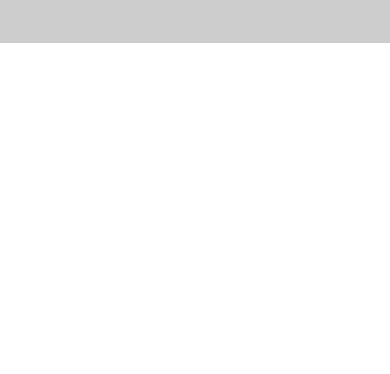
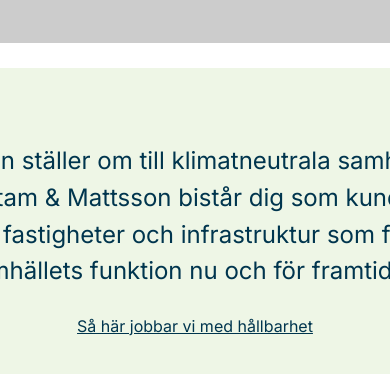
Before and after one commit to Aswinstadx/Egestam_Mattsson_3, a React (Create React App) app in the folder frontend/: page / in a window 390 px wide. Shown: the part 794-1168 px from the top of the page. Before the commit the page ends 923 px from the top, so only its background shows below. Built offline with nearby package versions, Linux system fonts and the light colour scheme.

Commit message:
green card in mob view done

```diff
--- a/frontend/src/Screens/HomeScreen.jsx
+++ b/frontend/src/Screens/HomeScreen.jsx
@@ -63,7 +63,7 @@
           </>
         )}
 
-        {/* <Section3 /> */}
+        <Section3 />
         {/* <Section4 /> */}
         {/* <Section5 /> */}
         {/* <Section6 /> */}
--- a/frontend/src/index.css
+++ b/frontend/src/index.css
@@ -1126,8 +1126,10 @@
     justify-content: center;
     align-items: center;
     flex-shrink: 0;
+    /* background: var(--egestam-mattsson, #89BF50);
+    background: rgba(137, 191, 80, 0.14); */
     background: var(--egestam-mattsson, #89BF50);
-    background: rgba(137, 191, 80, 0.14);
+
   }
 
   .section3 p {
@@ -1142,6 +1144,13 @@
     font-style: normal;
     font-weight: 400;
     line-height: 36.75px;
+    color: #FFF;
+text-align: center;
+font-family: Inter;
+font-size: 24px;
+font-style: normal;
+font-weight: 400;
+line-height: 36.75px; /* 153.125% */
     /* 153.125% */
   }
 
@@ -1155,6 +1164,14 @@
     line-height: 24px;
     /* 150% */
     text-decoration-line: underline;
+    color: #FFF;
+text-align: center;
+font-family: Inter;
+font-size: 16px;
+font-style: normal;
+font-weight: 400;
+line-height: 24px; /* 150% */
+text-decoration-line: underline;
   }
 
   .section4 {
```
